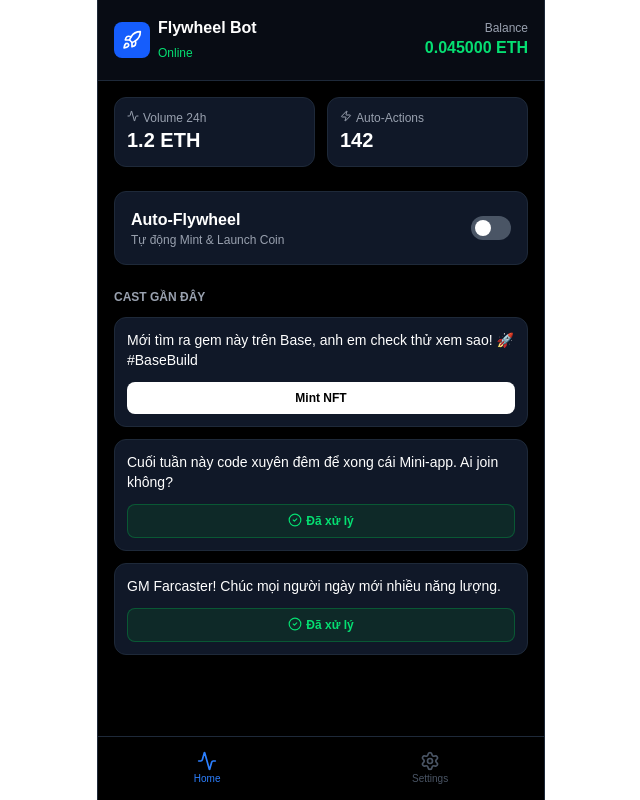
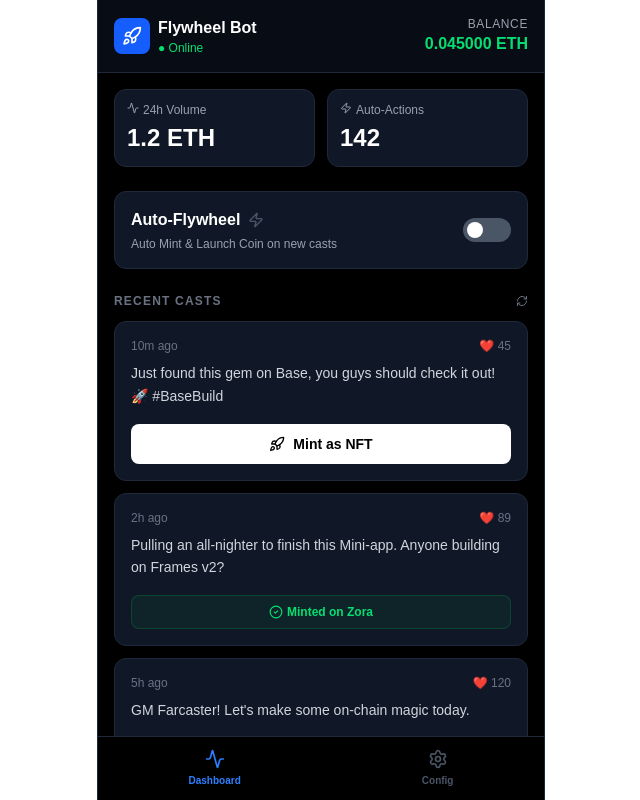
Before and after one commit to 2049foto/flywheel-bot, a Next.js app: page / in a window 1280 px wide. Shown: the whole page, without its empty margins (319-959 px from the left). Built offline with nearby package versions, Linux system fonts and the light colour scheme.

Commit message:
Update English UI

```diff
--- a/app/layout.tsx
+++ b/app/layout.tsx
@@ -1,27 +1,24 @@
 import type { Metadata } from "next";
 import "./globals.css";
 
-// --- KHAI BÁO CĂN CƯỚC CHO FARCASTER (META TAGS) ---
+// --- FARCASTER FRAME METADATA (ENGLISH VERSION) ---
 export const metadata: Metadata = {
   title: "Flywheel Bot",
-  description: "Bot tự động Mint & Launch Coin trên Base",
+  description: "Automated Mint & Launch Coin Bot on Base",
   openGraph: {
-    title: "Flywheel Bot - Kiếm tiền tự động",
-    description: "Công cụ tối ưu hóa lợi nhuận cho Creator trên Farcaster & Base.",
+    title: "Flywheel Bot - Automate Your Earnings",
+    description: "The ultimate tool for creators to automate minting and token launches on Farcaster & Base.",
     images: ["https://placehold.co/600x400/000000/FFFFFF/png?text=Flywheel+Bot+App"],
   },
   other: {
-    // Phiên bản Frame
     "fc:frame": "vNext",
-
-    // Ảnh hiện ra trên Feed Farcaster
     "fc:frame:image": "https://placehold.co/600x400/1e1e1e/4ade80/png?text=Open+Flywheel+Bot+🚀",
 
-    // Nút bấm số 1: Mở App
-    "fc:frame:button:1": "Mở App Ngay 🚀",
+    // Nút bấm tiếng Anh
+    "fc:frame:button:1": "Open App 🚀",
     "fc:frame:button:1:action": "link",
 
-    // --- QUAN TRỌNG: SỬA DÒNG DƯỚI THÀNH LINK CỦA BẠN ---
+    // --- LINK CỦA BẠN (GIỮ NGUYÊN) ---
     "fc:frame:button:1:target": "https://flywheel-bot.vercel.app",
   },
 };
--- a/app/page.tsx
+++ b/app/page.tsx
@@ -1,21 +1,21 @@
 "use client";
 
 import React, { useState } from 'react';
-import { Rocket, Zap, Settings, Activity, CheckCircle2, AlertCircle, DollarSign } from 'lucide-react';
+import { Rocket, Zap, Settings, Activity, CheckCircle2, RefreshCw } from 'lucide-react';
 
-// --- DỮ LIỆU GIẢ LẬP ---
+// --- MOCK DATA (ENGLISH VERSION) ---
 const RECENT_CASTS = [
-  { id: 'cast_1', text: "Mới tìm ra gem này trên Base, anh em check thử xem sao! 🚀 #BaseBuild", timestamp: "10 phút trước", likes: 45, status: 'pending' },
-  { id: 'cast_2', text: "Cuối tuần này code xuyên đêm để xong cái Mini-app. Ai join không?", timestamp: "2 giờ trước", likes: 89, status: 'minted' },
-  { id: 'cast_3', text: "GM Farcaster! Chúc mọi người ngày mới nhiều năng lượng.", timestamp: "5 giờ trước", likes: 120, status: 'coined' }
+  { id: 'cast_1', text: "Just found this gem on Base, you guys should check it out! 🚀 #BaseBuild", timestamp: "10m ago", likes: 45, status: 'pending' },
+  { id: 'cast_2', text: "Pulling an all-nighter to finish this Mini-app. Anyone building on Frames v2?", timestamp: "2h ago", likes: 89, status: 'minted' },
+  { id: 'cast_3', text: "GM Farcaster! Let's make some on-chain magic today.", timestamp: "5h ago", likes: 120, status: 'coined' }
 ];
 
 export default function FlywheelApp() {
-  const [activeTab, setActiveTab] = useState('dashboard');
   const [casts, setCasts] = useState(RECENT_CASTS);
   const [isAutoMode, setIsAutoMode] = useState(false);
   const [balance, setBalance] = useState(0.045);
   const [notification, setNotification] = useState<string | null>(null);
+  const [processing, setProcessing] = useState<string | null>(null);
 
   const showNotification = (msg: string) => {
     setNotification(msg);
@@ -23,61 +23,94 @@
   };
 
   const handleMint = (id: string) => {
-    showNotification("Đang mint NFT trên Base...");
+    setProcessing(id);
+    showNotification("Minting NFT on Base Network...");
+
+    // Simulate blockchain delay
     setTimeout(() => {
         setCasts(prev => prev.map(c => c.id === id ? { ...c, status: 'minted' } : c));
         setBalance(prev => prev + 0.000111);
-        showNotification("✅ Mint thành công! +0.000111 ETH");
+        setProcessing(null);
+        showNotification("✅ Minted Successfully! +0.000111 ETH Reward");
     }, 1500);
   };
 
   return (
     <div className="flex flex-col h-screen bg-black text-white font-sans max-w-md mx-auto border-x border-gray-800 relative">
+
       {/* HEADER */}
-      <div className="p-4 border-b border-gray-800 bg-gray-900/50 flex justify-between items-center sticky top-0 z-10">
+      <div className="p-4 border-b border-gray-800 bg-gray-900/50 flex justify-between items-center sticky top-0 z-10 backdrop-blur-md">
         <div className="flex items-center gap-2">
           <div className="bg-blue-600 p-2 rounded-lg"><Rocket size={20} /></div>
-          <div><h1 className="font-bold">Flywheel Bot</h1><span className="text-xs text-green-400">Online</span></div>
+          <div>
+            <h1 className="font-bold">Flywheel Bot</h1>
+            <span className="text-xs text-green-400 flex items-center gap-1">● Online</span>
+          </div>
         </div>
-        <div className="text-right"><div className="text-xs text-gray-400">Balance</div><div className="font-mono text-green-400 font-bold">{balance.toFixed(6)} ETH</div></div>
+        <div className="text-right">
+            <div className="text-xs text-gray-400 uppercase tracking-wider">Balance</div>
+            <div className="font-mono text-green-400 font-bold">{balance.toFixed(6)} ETH</div>
+        </div>
       </div>
 
-      {/* BODY */}
+      {/* BODY CONTENT */}
       <div className="flex-1 overflow-y-auto p-4 pb-20 space-y-6">
-        {/* Stats */}
+
+        {/* Stats Section */}
         <div className="grid grid-cols-2 gap-3">
             <div className="bg-gray-900 p-3 rounded-xl border border-gray-800">
-                <div className="text-gray-400 text-xs flex gap-1"><Activity size={12}/> Volume 24h</div>
-                <div className="text-xl font-bold">1.2 ETH</div>
+                <div className="text-gray-400 text-xs flex gap-1 mb-1"><Activity size={12}/> 24h Volume</div>
+                <div className="text-2xl font-bold">1.2 ETH</div>
             </div>
             <div className="bg-gray-900 p-3 rounded-xl border border-gray-800">
-                 <div className="text-gray-400 text-xs flex gap-1"><Zap size={12}/> Auto-Actions</div>
-                 <div className="text-xl font-bold">142</div>
+                 <div className="text-gray-400 text-xs flex gap-1 mb-1"><Zap size={12}/> Auto-Actions</div>
+                 <div className="text-2xl font-bold">142</div>
             </div>
         </div>
 
-        {/* Auto Toggle */}
-        <div className={`p-4 rounded-xl border flex justify-between items-center ${isAutoMode ? 'bg-green-900/20 border-green-500/50' : 'bg-gray-900 border-gray-800'}`}>
+        {/* Auto Mode Toggle */}
+        <div className={`p-4 rounded-xl border flex justify-between items-center transition-all duration-300 ${isAutoMode ? 'bg-green-900/20 border-green-500/50' : 'bg-gray-900 border-gray-800'}`}>
             <div>
-                <h3 className="font-bold">Auto-Flywheel</h3>
-                <p className="text-xs text-gray-400">Tự động Mint & Launch Coin</p>
+                <h3 className="font-bold flex items-center gap-2">
+                    Auto-Flywheel <Zap size={16} className={isAutoMode ? "text-yellow-400 fill-yellow-400" : "text-gray-600"}/>
+                </h3>
+                <p className="text-xs text-gray-400 mt-1">Auto Mint & Launch Coin on new casts</p>
             </div>
-            <button onClick={() => setIsAutoMode(!isAutoMode)} className={`w-10 h-6 rounded-full relative transition-colors ${isAutoMode ? 'bg-green-500' : 'bg-gray-600'}`}>
-                <div className={`absolute top-1 w-4 h-4 bg-white rounded-full transition-all ${isAutoMode ? 'left-5' : 'left-1'}`}></div>
+            <button onClick={() => setIsAutoMode(!isAutoMode)} className={`w-12 h-6 rounded-full relative transition-colors ${isAutoMode ? 'bg-green-500' : 'bg-gray-600'}`}>
+                <div className={`absolute top-1 w-4 h-4 bg-white rounded-full transition-all duration-300 ${isAutoMode ? 'left-7' : 'left-1'}`}></div>
             </button>
         </div>
 
-        {/* List Casts */}
+        {/* Recent Casts List */}
         <div>
-            <h3 className="text-gray-400 text-xs uppercase font-bold mb-3">Cast Gần Đây</h3>
+            <div className="flex justify-between items-center mb-3">
+                <h3 className="text-gray-500 text-xs uppercase font-bold tracking-widest">Recent Casts</h3>
+                <RefreshCw size={12} className="text-gray-500"/>
+            </div>
             <div className="space-y-3">
                 {casts.map((cast) => (
-                    <div key={cast.id} className="bg-gray-900 border border-gray-800 p-3 rounded-xl">
-                        <p className="text-sm mb-3 line-clamp-2">{cast.text}</p>
+                    <div key={cast.id} className="bg-gray-900 border border-gray-800 p-4 rounded-xl hover:border-blue-500/30 transition-colors">
+                        <div className="flex justify-between items-start mb-2">
+                             <span className="text-xs text-gray-500">{cast.timestamp}</span>
+                             <div className="flex gap-2 text-xs text-gray-500">
+                                <span>❤️ {cast.likes}</span>
+                             </div>
+                        </div>
+                        <p className="text-sm mb-4 leading-relaxed text-gray-300">{cast.text}</p>
+
                         {cast.status === 'pending' ? (
-                            <button onClick={() => handleMint(cast.id)} className="w-full bg-white text-black font-bold py-2 rounded-lg text-xs hover:bg-gray-200">Mint NFT</button>
+                            <button
+                                onClick={() => handleMint(cast.id)}
+                                disabled={!!processing}
+                                className="w-full bg-white text-black font-bold py-2.5 rounded-lg text-sm hover:bg-gray-200 disabled:opacity-50 transition-all flex justify-center items-center gap-2"
+                            >
+                                {processing === cast.id ? <div className="w-4 h-4 border-2 border-black border-t-transparent rounded-full animate-spin"/> : <Rocket size={16}/>}
+                                {processing === cast.id ? "Processing..." : "Mint as NFT"}
+                            </button>
                         ) : (
-                            <div className="w-full bg-green-900/30 text-green-400 border border-green-500/30 py-2 rounded-lg text-xs font-bold text-center flex justify-center gap-1"><CheckCircle2 size={14}/> Đã xử lý</div>
+                            <div className="w-full bg-green-900/20 text-green-400 border border-green-500/20 py-2 rounded-lg text-xs font-bold text-center flex justify-center items-center gap-1">
+                                <CheckCircle2 size={14}/> {cast.status === 'minted' ? 'Minted on Zora' : 'Coin Launched'}
+                            </div>
                         )}
                     </div>
                 ))}
@@ -85,17 +118,24 @@
         </div>
       </div>
 
-      {/* NOTIFICATION */}
+      {/* NOTIFICATION TOAST */}
       {notification && (
-        <div className="absolute top-20 left-4 right-4 bg-gray-800 border border-gray-700 p-3 rounded-xl shadow-xl flex items-center gap-3 animate-bounce">
-            <AlertCircle className="text-blue-400" /> <span className="text-sm">{notification}</span>
+        <div className="absolute top-24 left-4 right-4 bg-gray-800/90 border border-gray-700 p-4 rounded-2xl shadow-2xl flex items-center gap-3 backdrop-blur-md animate-in slide-in-from-top-2 z-50">
+            <div className="bg-green-500/20 p-2 rounded-full"><CheckCircle2 className="text-green-500" size={18} /></div>
+            <span className="text-sm font-medium">{notification}</span>
         </div>
       )}
 
-      {/* FOOTER NAV */}
-      <div className="absolute bottom-0 left-0 right-0 h-16 bg-black border-t border-gray-800 flex justify-around items-center">
-        <button className="text-blue-500 flex flex-col items-center"><Activity size={20}/><span className="text-[10px]">Home</span></button>
-        <button className="text-gray-600 flex flex-col items-center"><Settings size={20}/><span className="text-[10px]">Settings</span></button>
+      {/* BOTTOM NAV */}
+      <div className="absolute bottom-0 left-0 right-0 h-16 bg-black border-t border-gray-800 flex justify-around items-center z-40">
+        <button className="text-blue-500 flex flex-col items-center gap-1">
+            <Activity size={20}/>
+            <span className="text-[10px] font-bold">Dashboard</span>
+        </button>
+        <button className="text-gray-600 flex flex-col items-center gap-1 hover:text-gray-400">
+            <Settings size={20}/>
+            <span className="text-[10px] font-bold">Config</span>
+        </button>
       </div>
     </div>
   );
```
